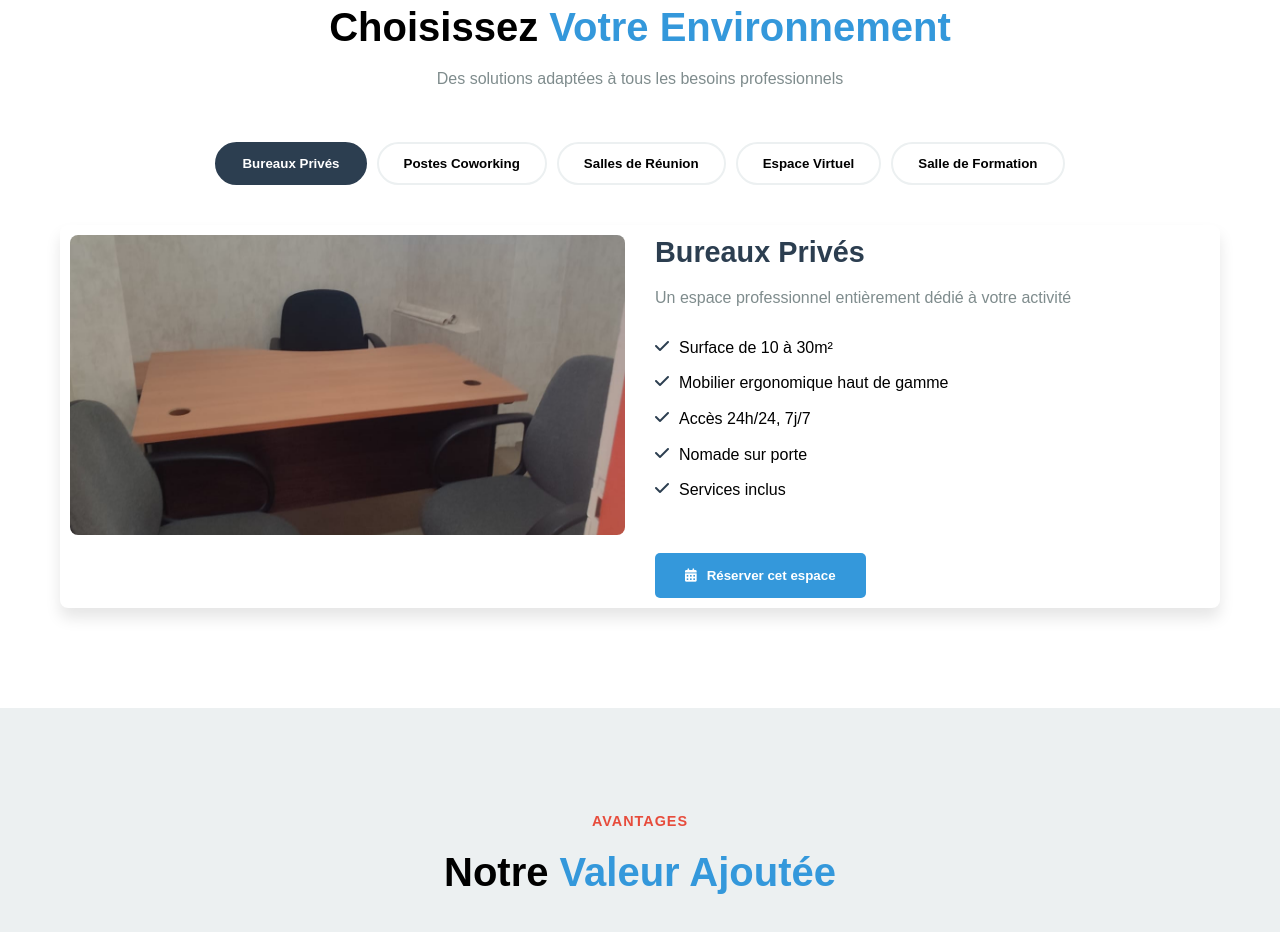
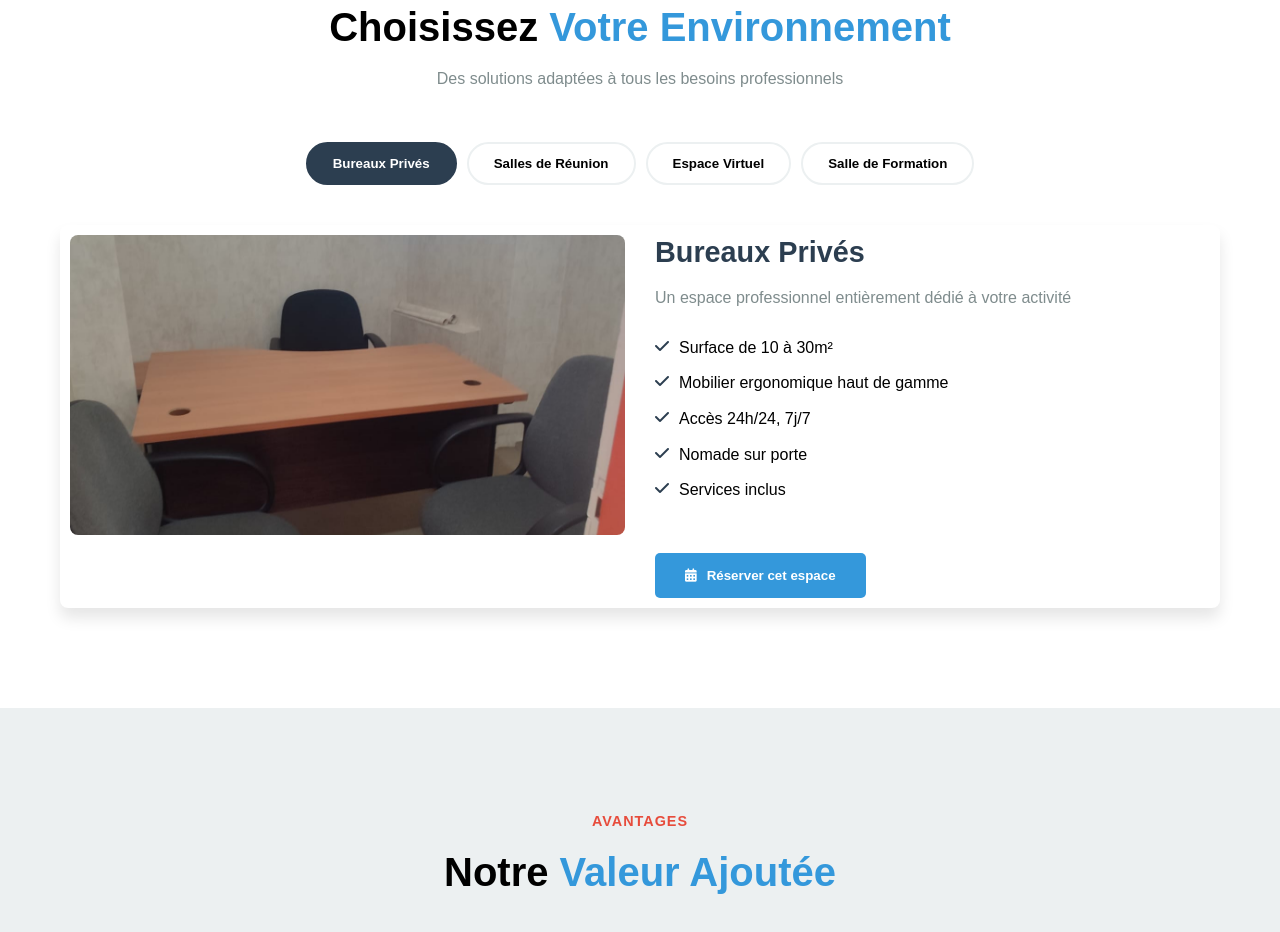
Before and after one commit to yassine2005m/UnionAffaire, a plain HTML site: page coworking.html in a window 1280 px wide. Shown: the part 937-1869 px from the top of the page. Drawn offline with Linux system fonts and the light colour scheme.

Commit message:
modifications

```diff
--- a/coworking.html
+++ b/coworking.html
@@ -98,7 +98,6 @@
 
             <div class="espaces-tabs">
                 <button class="espace-tab active"  data-tab="bureaux">Bureaux Privés</button>
-                <button class="espace-tab" data-tab="postes">Postes Coworking</button>
                 <button class="espace-tab" data-tab="salles">Salles de Réunion</button>
                 <button class="espace-tab" data-tab="virtuel">Espace Virtuel</button>
                 <button class="espace-tab" data-tab="formation">Salle de Formation</button>
```
